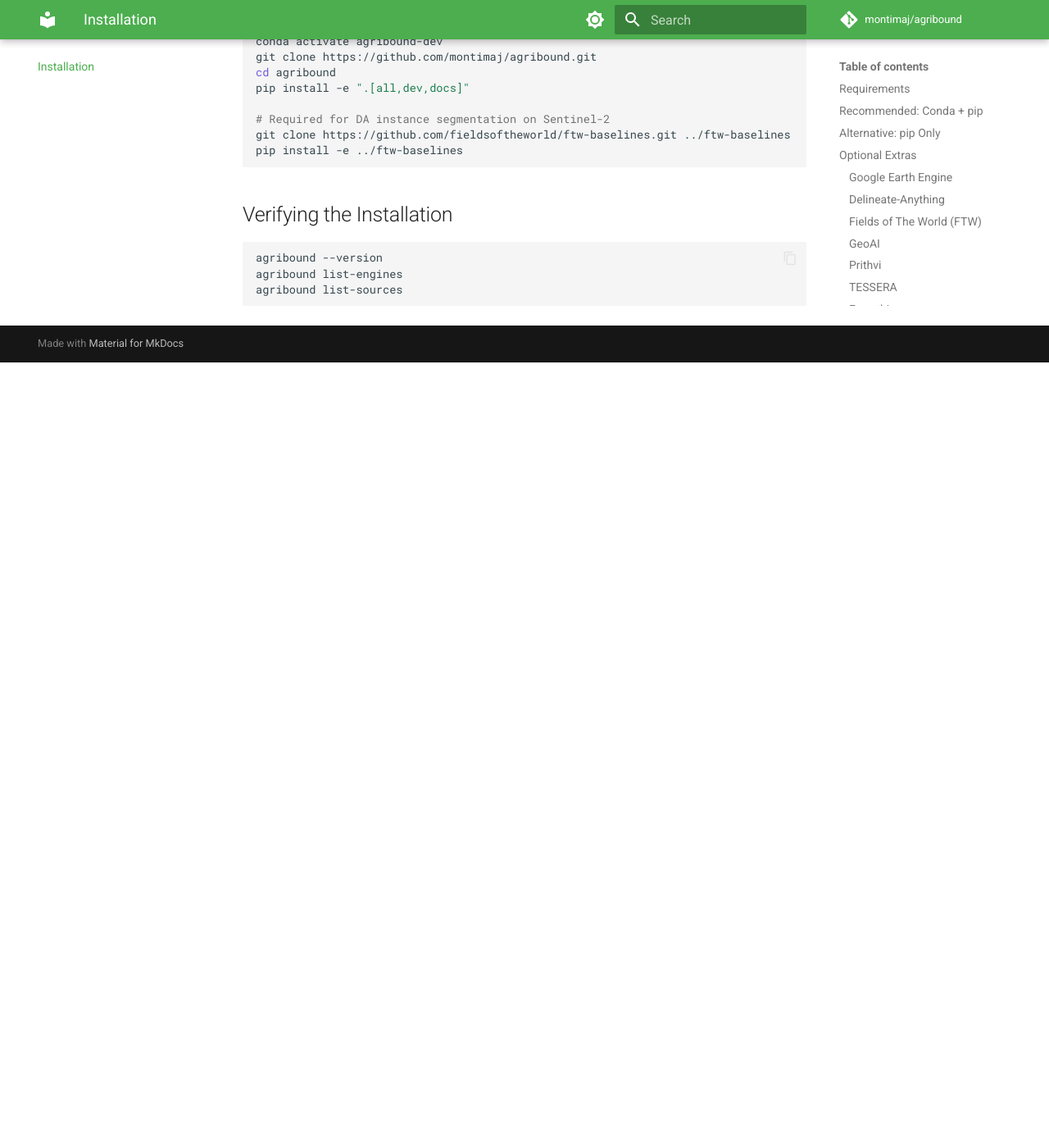
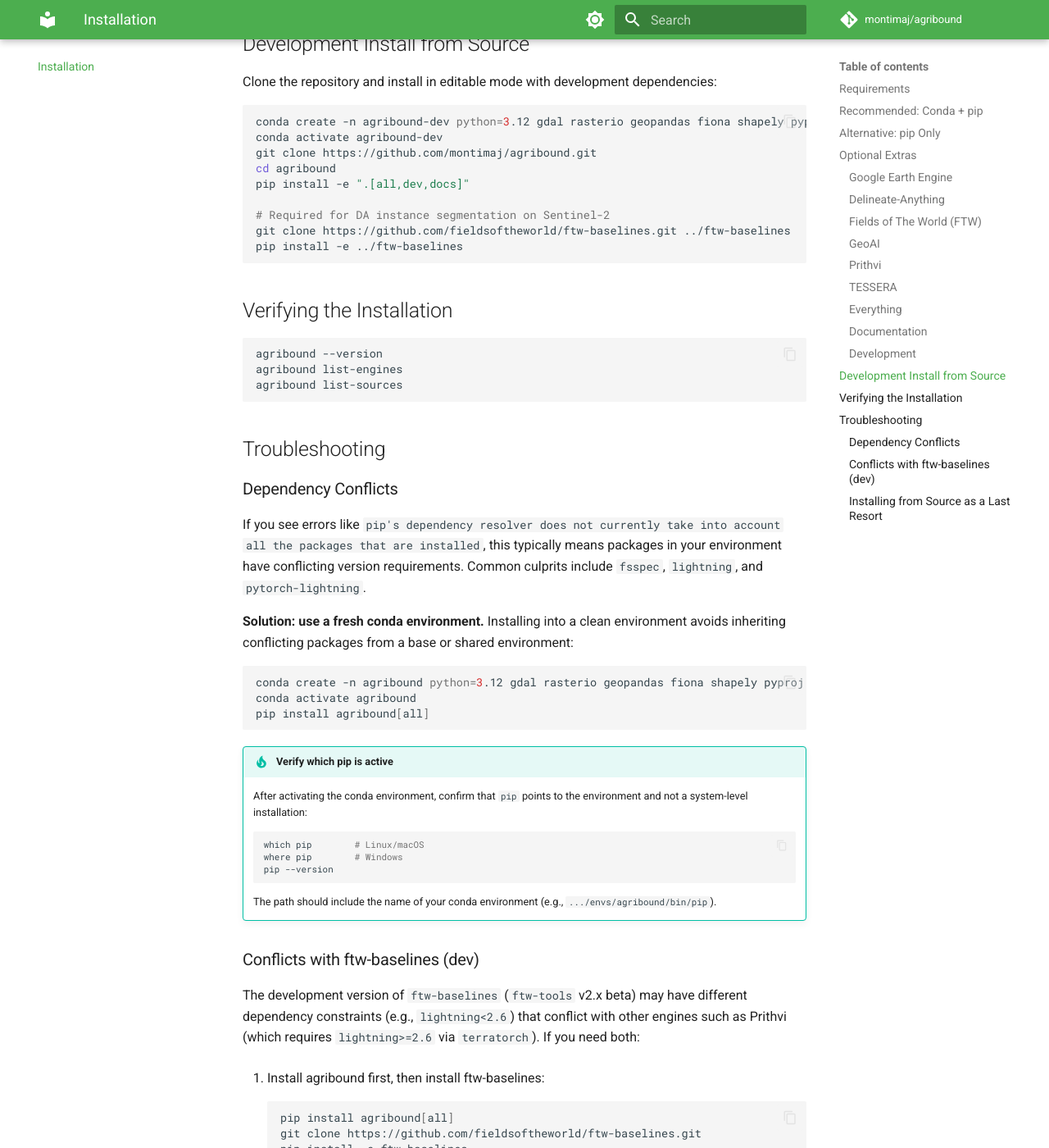
Before and after one commit to montimaj/agribound, an MkDocs documentation site: the page built from docs/installation.md, in a window 1280 px wide and 1400 px high, scrolled down 2977 px. Shown: the whole window at 82% size. Built offline with MkDocs 1.6.1 and Material for MkDocs 9.7.7, drawn with Linux system fonts in a browser that asks for light colours; comment, search, counter and statistics services are not loaded; before the commit the page ends 3419 px from its top, so only the background shows below that; some of the changed text lies outside the part shown.

Commit message:
Bump lightning>=2.6, add environment.yml and troubleshooting docs
- Update lightning minimum version from 2.1 to 2.6 in ftw optional group
  to align with terratorch's requirement (used in prithvi group), preventing
  dependency conflicts when installing agribound[all]
- Add environment.yml for one-step conda environment setup
- Add troubleshooting section to installation docs covering dependency
  conflicts, pip verification, ftw-baselines dev conflicts, and
  installing from source

Agent-Logs-Url: https://github.com/montimaj/agribound/sessions/00c53462-334a-4d6e-be98-4c0f32f3b26f

Co-authored-by: montimaj <5908368+montimaj@users.noreply.github.com>

````diff
--- a/docs/installation.md
+++ b/docs/installation.md
@@ -13,6 +13,13 @@ Geospatial packages like rasterio, fiona, and geopandas depend on system-level C
 conda create -n agribound python=3.12 gdal rasterio geopandas fiona shapely pyproj -c conda-forge
 conda activate agribound
 pip install agribound
+```
+
+Alternatively, you can use the provided `environment.yml` for a one-step setup:
+
+```bash
+conda env create -f environment.yml
+conda activate agribound
 ```
 
 !!! warning "GDAL Python bindings"
@@ -137,3 +144,66 @@ agribound --version
 agribound list-engines
 agribound list-sources
 ```
+
+## Troubleshooting
+
+### Dependency Conflicts
+
+If you see errors like `pip's dependency resolver does not currently take into account all
+the packages that are installed`, this typically means packages in your environment have
+conflicting version requirements. Common culprits include `fsspec`, `lightning`, and
+`pytorch-lightning`.
+
+**Solution: use a fresh conda environment.** Installing into a clean environment avoids
+inheriting conflicting packages from a base or shared environment:
+
+```bash
+conda create -n agribound python=3.12 gdal rasterio geopandas fiona shapely pyproj -c conda-forge
+conda activate agribound
+pip install agribound[all]
+```
+
+!!! tip "Verify which pip is active"
+    After activating the conda environment, confirm that `pip` points to the
+    environment and not a system-level installation:
+
+    ```bash
+    which pip        # Linux/macOS
+    where pip        # Windows
+    pip --version
+    ```
+
+    The path should include the name of your conda environment (e.g.,
+    `.../envs/agribound/bin/pip`).
+
+### Conflicts with ftw-baselines (dev)
+
+The development version of `ftw-baselines` (`ftw-tools` v2.x beta) may have different
+dependency constraints (e.g., `lightning<2.6`) that conflict with other engines such as
+Prithvi (which requires `lightning>=2.6` via `terratorch`). If you need both:
+
+1. Install agribound first, then install ftw-baselines:
+
+    ```bash
+    pip install agribound[all]
+    git clone https://github.com/fieldsoftheworld/ftw-baselines.git
+    pip install -e ftw-baselines
+    ```
+
+2. If conflicts persist, consider installing only the extras you need rather than `[all]`:
+
+    ```bash
+    pip install agribound[ftw,delineate-anything,gee]
+    ```
+
+### Installing from Source as a Last Resort
+
+If dependency issues persist, build and install directly from the repository:
+
+```bash
+conda create -n agribound-dev python=3.12 gdal rasterio geopandas fiona shapely pyproj -c conda-forge
+conda activate agribound-dev
+git clone https://github.com/montimaj/agribound.git
+cd agribound
+pip install -e ".[all,dev]"
+```
--- a/pyproject.toml
+++ b/pyproject.toml
@@ -79,7 +79,7 @@ ftw = [
     "torchvision>=0.16",
     "torchgeo>=0.6",
     "segmentation-models-pytorch>=0.3",
-    "lightning>=2.1",
+    "lightning>=2.6",
     # PyPI ftw-tools (v1.x) provides semantic segmentation only.
     # For instance segmentation (Delineate-Anything via FTW), install the
     # dev version: pip install -e path/to/ftw-baselines
````
Also changed, not shown: environment.yml (added, +15 -0 lines).
